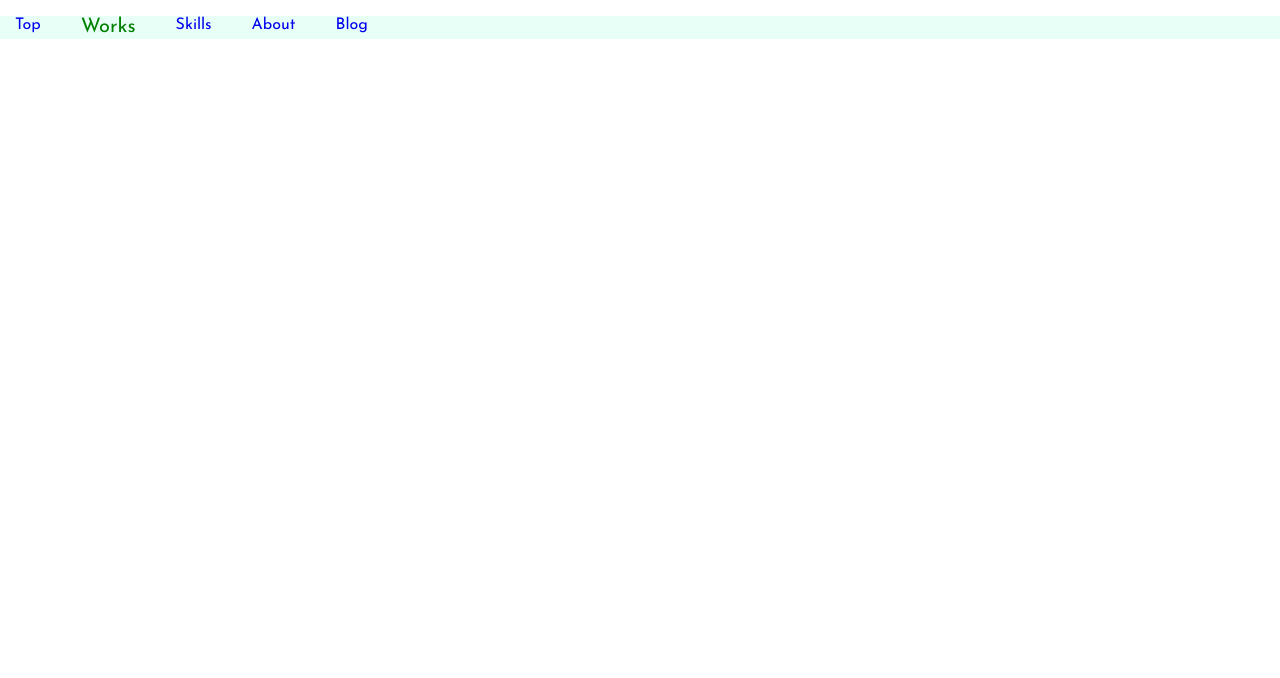
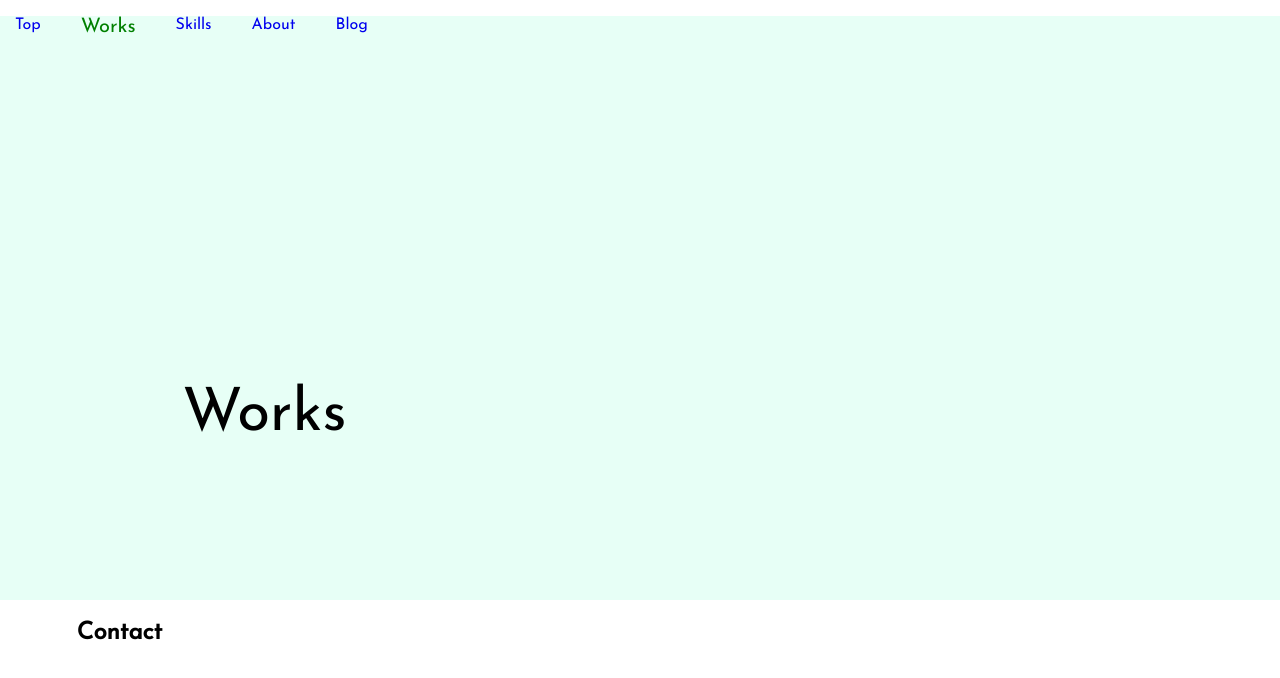
Before and after one commit to Tmisatoy/portfolio, a Vue app: page /works in a window 1280 px wide. Shown: the top 678 px of the page. Built offline with nearby package versions, Linux system fonts and the light colour scheme.

Commit message:
Add:Works.vueを追加

```diff
--- a/src/views/Works.vue
+++ b/src/views/Works.vue
@@ -1,3 +1,22 @@
 <template>
-  <div></div>
+  <main class="main-container">
+    <div class="main-area">
+      <base-logo>
+        Works
+        <br />
+      </base-logo>
+    </div>
+    <div class="contact-area bands-container">
+      <h2>Contact</h2>
+    </div>
+  </main>
 </template>
+
+<script>
+import BaseLogo from "../components/BaseLogo.vue";
+export default {
+  components: {
+    BaseLogo
+  }
+};
+</script>
```
